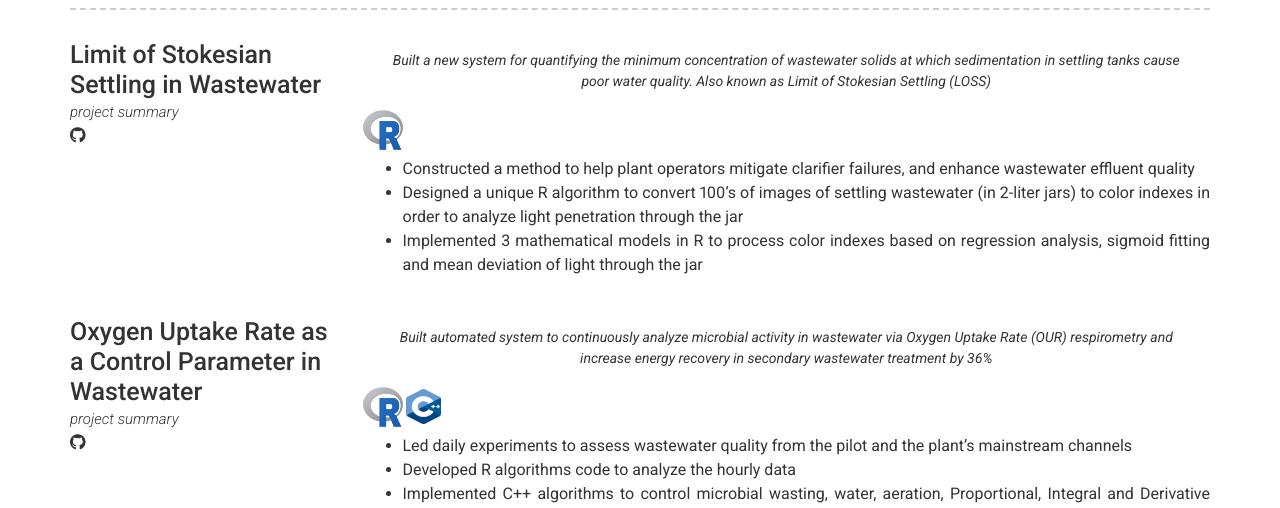
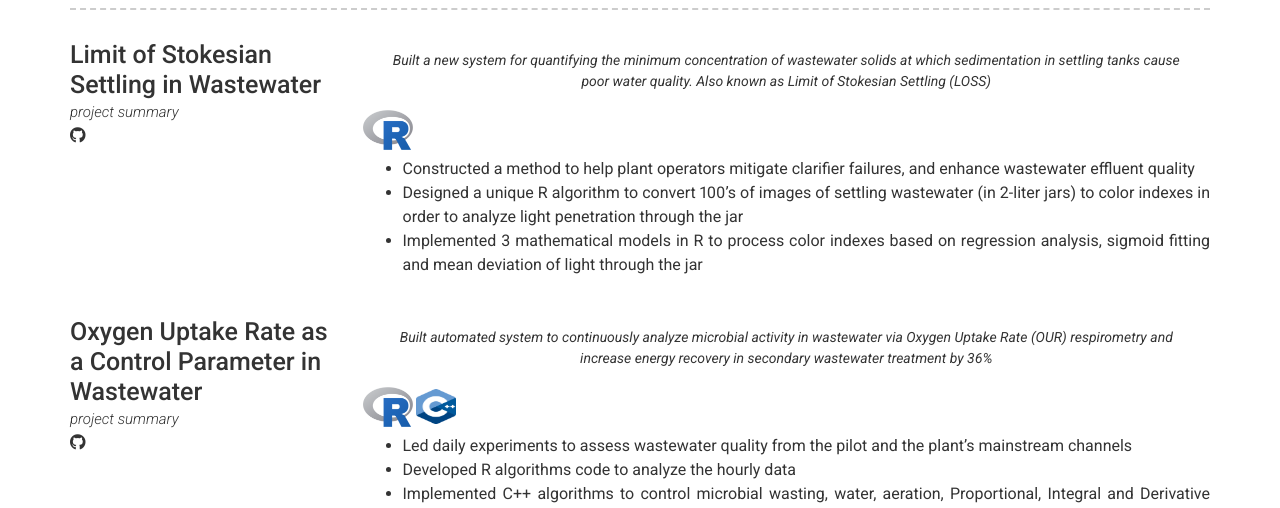
Before and after one commit to OlaOlagunju/cloudgeek.com.ng, a Jekyll site: the page built from index.md, in a window 1280 px wide. Shown: the part 617-1125 px from the top of the page. Built offline with Jekyll 4.4.1, drawn with Linux system fonts in a browser that asks for light colours; nearby versions of some CDN libraries.

Commit message:
Update _config.yml

```diff
--- a/_config.yml
+++ b/_config.yml
@@ -77,7 +77,7 @@ content:
         quote: >
           Built a new system for quantifying the minimum concentration of wastewater solids at which sedimentation in settling tanks cause poor water quality. Also known as Limit of Stokesian Settling (LOSS)
         description: | #
-          <img src="/images/rlogo.png" width="40" height="40" />
+          <img src="/images/rlogo.png" width="50" height="40" />
           - Constructed a method to help plant operators mitigate clarifier failures, and enhance wastewater effluent quality
           - Designed a unique R algorithm to convert 100’s of images of settling wastewater (in 2-liter jars) to color indexes in order to analyze light penetration through the jar
           - Implemented 3 mathematical models in R to process color indexes based on regression analysis, sigmoid fitting and mean deviation of light through the jar
@@ -95,7 +95,7 @@ content:
         quote: >
           Built automated system to continuously analyze microbial activity in wastewater via Oxygen Uptake Rate (OUR) respirometry and increase energy recovery in secondary wastewater treatment by 36%
         description: | # this will include new lines to allow paragraphs
-          <img src="/images/rlogo.png" width="40" height="40" /> <img src="/images/c.png" width="35" height="35" />
+          <img src="/images/rlogo.png" width="50" height="40" /> <img src="/images/c.png" width="40" height="35" />
           - Led daily experiments to assess wastewater quality from the pilot and the plant’s mainstream channels
           - Developed R algorithms code to analyze the hourly data
           - Implemented C++ algorithms to control microbial wasting, water, aeration, Proportional, Integral and Derivative (PID) tuning, based on a target OUR range
```
